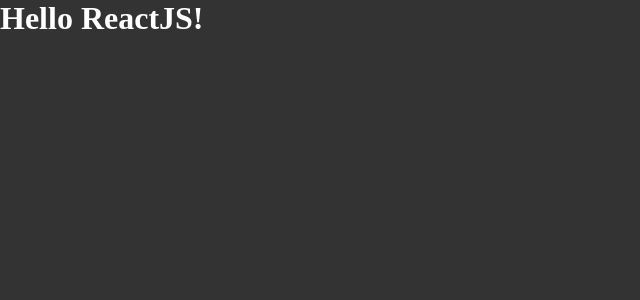
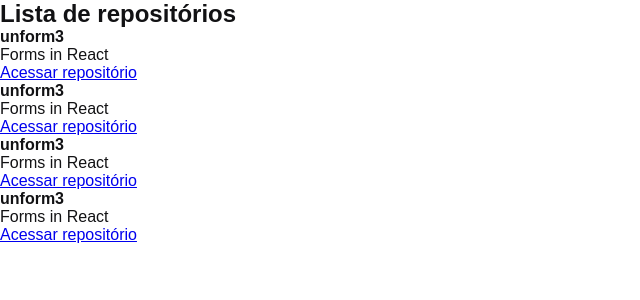
Before and after one commit to andressagomes26/ignite, a React app in the folder reactjs/01-github-explorer/: page / in a window 1280 px wide. Shown: the top 300 px of the page, without its empty margins (0-640 px from the left). Built offline with nearby package versions, Linux system fonts and the light colour scheme.

Commit message:
Aprendendo sobre componentes e propriedades no React

```diff
--- a/reactjs/01-github-explorer/src/App.jsx
+++ b/reactjs/01-github-explorer/src/App.jsx
@@ -1,5 +1,6 @@
+import { RepositoryList } from './componentes/RepositoryList'
 import './styles/global.scss'
 
 export function App(){
-    return <h1>Hello ReactJS!</h1>
+    return <RepositoryList />
 }
--- /dev/null
+++ b/reactjs/01-github-explorer/src/componentes/RepositoryItem.jsx
@@ -0,0 +1,9 @@
+export function RepositoryItem(props){
+    return (
+        <li>
+            <strong>{props.repository?.name ?? 'Default'}</strong>
+            <p>{props.repository.description}</p>
+            <a href={props.repository.link}>Acessar repositório</a>
+        </li>
+    );
+}
--- /dev/null
+++ b/reactjs/01-github-explorer/src/componentes/RepositoryList.jsx
@@ -0,0 +1,21 @@
+import { RepositoryItem } from "./RepositoryItem";
+
+const repository = {
+    name: 'unform3',
+    description: 'Forms in React',
+    link: 'https://github.com/unform/unform'
+}
+
+export function RepositoryList(){
+    return (
+        <section className='repository-list'>
+            <h1>Lista de repositórios</h1>
+            <ul>
+               <RepositoryItem repository={repository} />
+               <RepositoryItem repository={repository} />
+               <RepositoryItem repository={repository} />
+               <RepositoryItem repository={repository} />
+            </ul>
+        </section>
+    );
+}
--- a/reactjs/01-github-explorer/src/styles/global.scss
+++ b/reactjs/01-github-explorer/src/styles/global.scss
@@ -5,7 +5,6 @@
 }
 
 body {
-    font: Arial, Helvetica, sans-serif;
-    background-color: #333;
-    color: #FFF;
+    font: 16px "Helvetica Neve", Arial, sans-serif;
+    color: #121214;
 }
```
